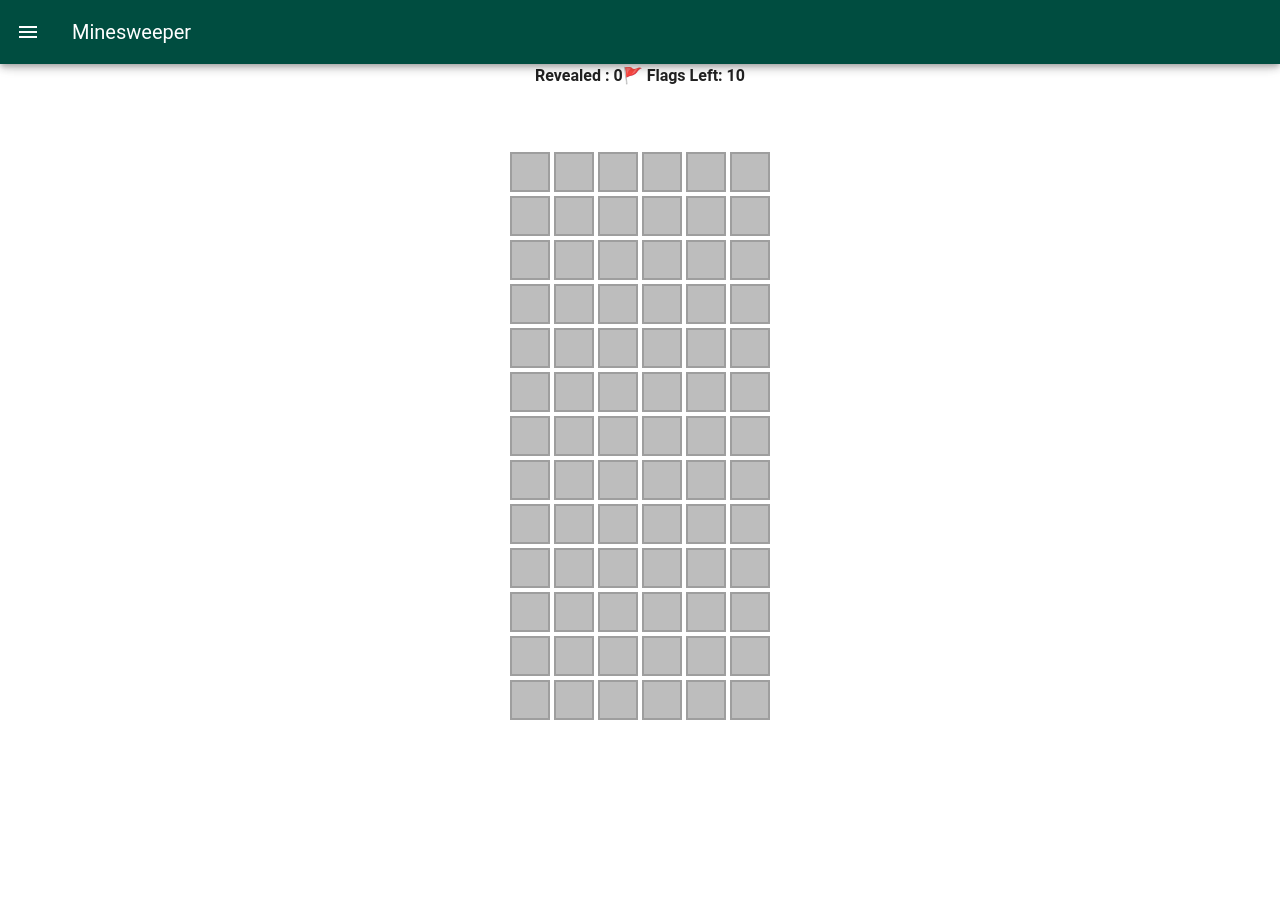
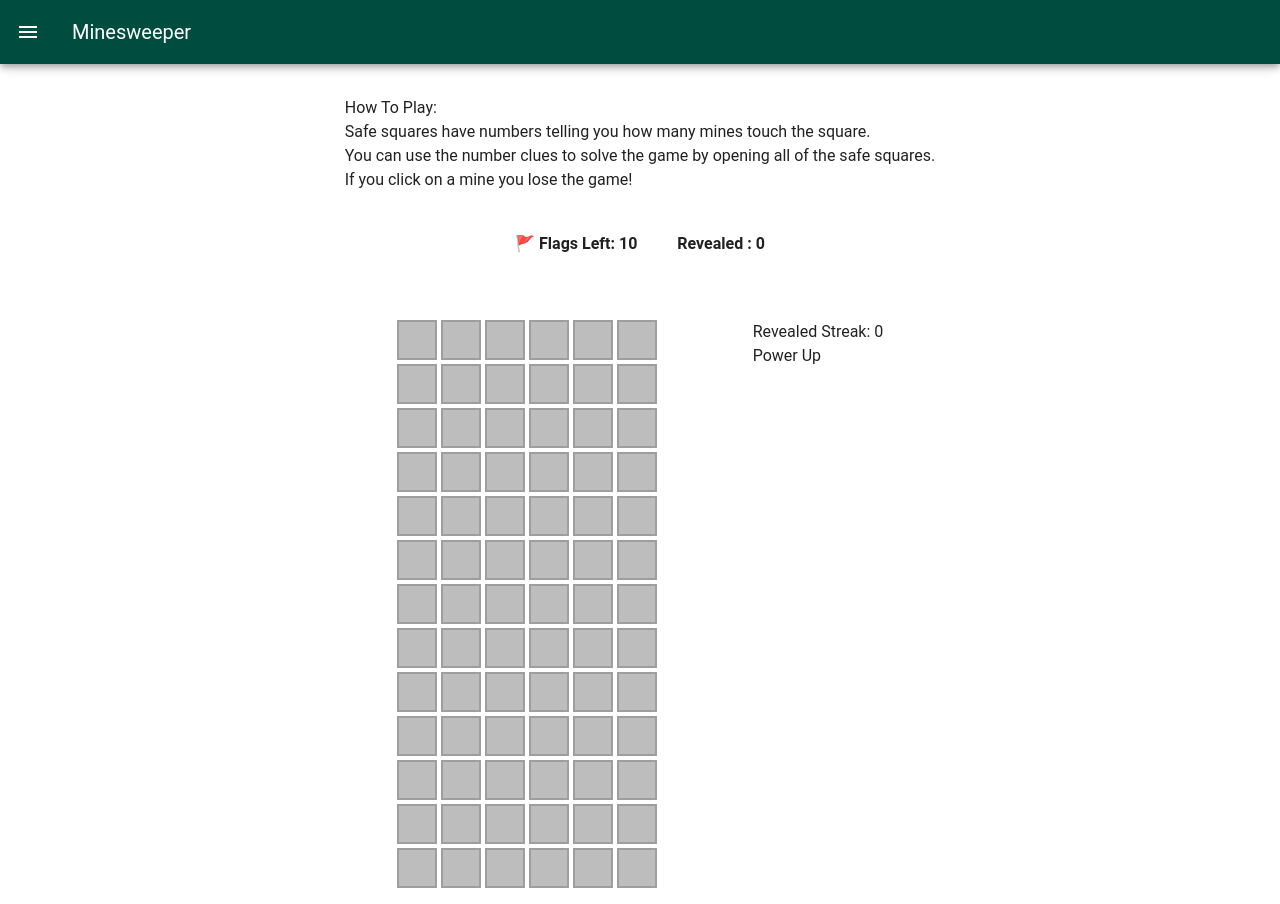
Before and after one commit to Sutee-Jankhaw/minesweeper-app, a Nuxt app in the folder playground/: page / in a window 1280 px wide. Before the commit the page ends 800 px from the top, so only its background shows below. Built offline with nearby package versions, Linux system fonts and the light colour scheme.

Commit message:
change win codition and add streak system

```diff
--- a/playground/app.vue
+++ b/playground/app.vue
@@ -13,12 +13,24 @@
         </v-app-bar-title>
       </v-app-bar>
       <v-main>
-        <div class="d-flex justify-center">
+        <div class="d-flex justify-center m-8">
+          <div>
+            <h1>
+              How To Play:
+            </h1>
+            <h2>
+              Safe squares have numbers telling you how many mines touch the square.<br>
+              You can use the number clues to solve the game by opening all of the safe squares.<br>
+              If you click on a mine you lose the game!<br>
+            </h2>
+          </div>
+        </div>
+        <div class="d-flex justify-center mt-10 gap-10">
+          <div class="mb-2 font-bold">
+            🚩 Flags Left: {{ flagsLeft }}
+          </div>
           <div class="mb-2 font-bold">
             Revealed : {{ revealedCount }}
-          </div>
-          <div class="mb-2 font-bold">
-            🚩 Flags Left: {{ flagsLeft }}
           </div>
         </div>
         <v-container class="d-flex justify-center mt-10">
@@ -57,6 +69,10 @@
           >
             No Flag left
           </v-snackbar>
+          <div class="d-flex flex-col ml-24">
+            <div>Revealed Streak: {{ streakCount }}</div>
+            <div>Power Up</div>
+          </div>
         </v-container>
       </v-main>
     </v-app>
@@ -71,6 +87,7 @@ import GameOverDialog from '@/components/game_over.vue'
 const rows = 13
 const cols = 6
 const totalMines = 10
+const streakCount = ref(0)
 const flagCount = ref(0)
 const revealedCount = ref(0)
 const showNoFlagWarning = ref(false)
@@ -148,7 +165,6 @@ function toggleFlag(index: number) {
     cell.isFlagged = false
     flagCount.value--
   }
-  checkWin()
 }
 
 const showGameOver = ref(false)
@@ -159,6 +175,7 @@ function revealCell(index: number) {
   if (!cell || cell.isRevealed || cell.isFlagged) return
 
   cell.isRevealed = true
+  streakCount.value++
   revealedCount.value++
   if (cell.isMine) {
     showGameOver.value = true
@@ -167,6 +184,7 @@ function revealCell(index: number) {
   if (cell.adjacent === 0) {
     floodFill(index)
   }
+  checkWin()
 }
 function floodFill(index: number) {
   const row = Math.floor(index / cols)
@@ -207,8 +225,8 @@ function checkWin() {
   if (flagCount.value !== totalMines) return
 
   const allCorrect = cells.value.every(cell => {
-    if (cell.isFlagged) {
-      return cell.isMine
+    if (!cell.isMine) {
+      return cell.isRevealed
     }
     return true
   })
@@ -222,6 +240,7 @@ function restartGame() {
   cells.value = createBoard()
   flagCount.value = 0
   revealedCount.value = 0
+  streakCount.value = 0
   showGameOver.value = false
   showGameWin.value = false
 }
```
